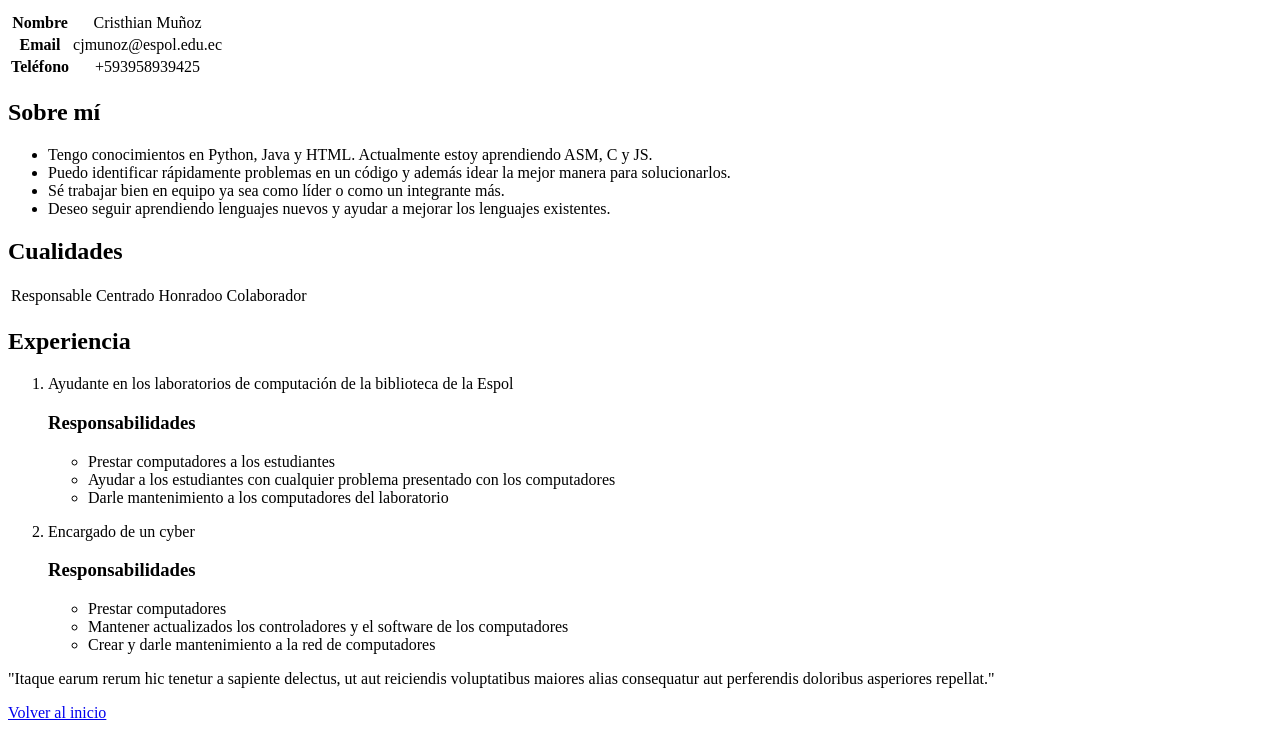
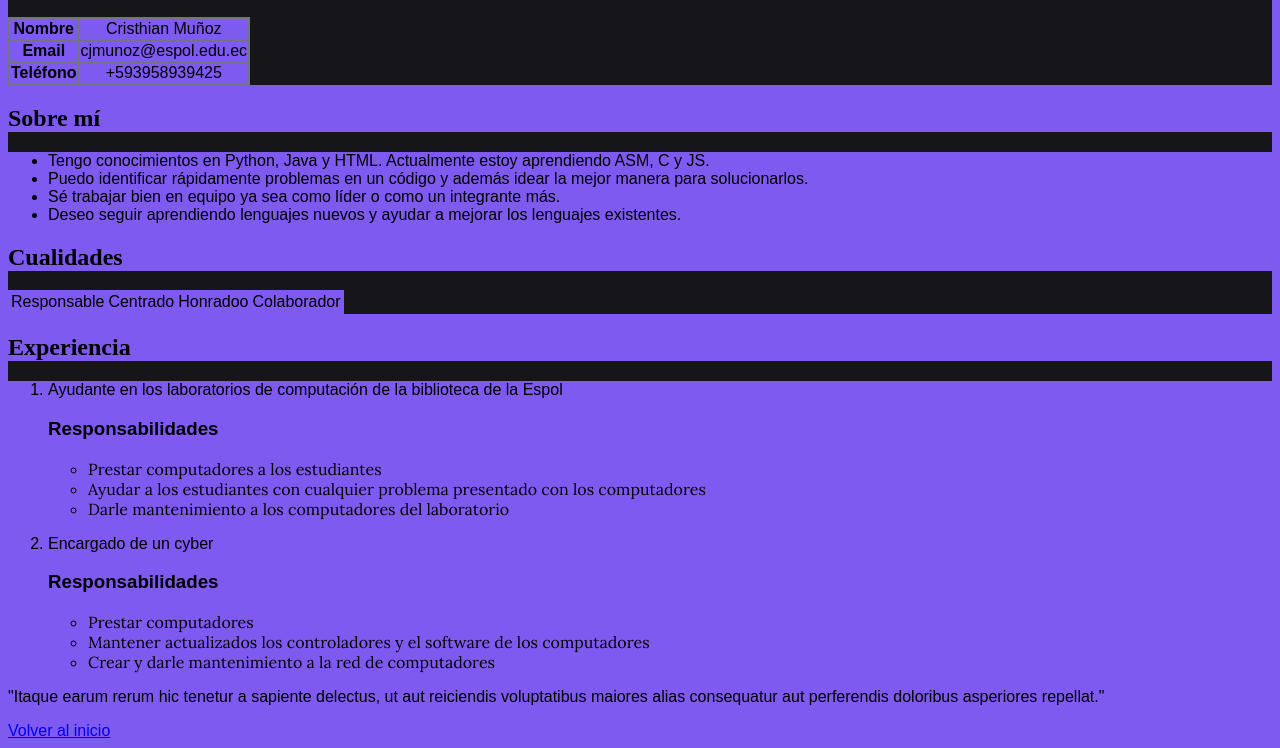
Before and after one commit to cjmunozy/curriculum, a plain HTML site: page index.html in a window 1280 px wide. Shown: the part 116-864 px from the top of the page. Drawn offline with Linux system fonts and the light colour scheme; a web font is replaced by a local one.

Commit message:
Agregados estilos con CSS
Se creó un archivo CSS para darle estilo al curriculum

```diff
--- a/index.html
+++ b/index.html
@@ -5,15 +5,16 @@
         <meta name="keywords" content="CV, Cristhian Muñoz">
         <meta name="description" content="Curriculum Vitae de Cristhian Muñoz">
         <meta name="author" content="Cristhian Muñoz">
+        <link rel="stylesheet" href="/stylesheets/style.css">
         <title>Cristhian Muñoz CV</title>
     </head>
     <body>
         <header>
             <h1>Curriculum Vitae</h1>
         </header>
-        <section>
-            <h2>Datos Personales</h2>
-            <table>
+        <section id="seccion">
+            <h2 class="title">Datos Personales</h2>
+            <table id="tabla">
                 <tr align="center">
                     <th>Nombre</th>
                     <td>Cristhian Muñoz</td>
@@ -28,8 +29,8 @@
                 </tr>
             </table>
         </section>
-        <section>
-            <h2>Sobre mí</h2>
+        <section id="seccion">
+            <h2 class="title">Sobre mí</h2>
             <ul>
                 <li><span>Tengo conocimientos en Python, Java y HTML. Actualmente estoy aprendiendo ASM, C y JS.</span></li>
                 <li><span>Puedo identificar rápidamente problemas en un código y además idear la mejor manera para solucionarlos.</span></li>
@@ -37,8 +38,8 @@
                 <li><span>Deseo seguir aprendiendo lenguajes nuevos y ayudar a mejorar los lenguajes existentes.</span></li>
             </ul>
         </section>
-        <section>
-            <h2>Cualidades</h2>
+        <section id="seccion">
+            <h2 class="title">Cualidades</h2>
             <table>
                 <tr align="center">
                     <td>Responsable</td>
@@ -48,23 +49,23 @@
                 </tr>
             </table>
         </section>
-        <section>
-            <h2>Experiencia</h2>
+        <section id="seccion">
+            <h2 class="title">Experiencia</h2>
             <ol>
                 <li>Ayudante en los laboratorios de computación de la biblioteca de la Espol</li>
                 <h3>Responsabilidades</h3>
                 <ul>
-                    <li>Prestar computadores a los estudiantes</li>
-                    <li>Ayudar a los estudiantes con cualquier problema presentado con los computadores</li>
-                    <li>Darle mantenimiento a los computadores del laboratorio</li>
+                    <li class="lista">Prestar computadores a los estudiantes</li>
+                    <li class="lista">Ayudar a los estudiantes con cualquier problema presentado con los computadores</li>
+                    <li class="lista">Darle mantenimiento a los computadores del laboratorio</li>
                 </ul>
                 <p></p>
                 <li>Encargado de un cyber</li>
                 <h3>Responsabilidades</h3>
                 <ul>
-                    <li>Prestar computadores</li>
-                    <li>Mantener actualizados los controladores y el software de los computadores</li>
-                    <li>Crear y darle mantenimiento a la red de computadores</li>
+                    <li class="lista">Prestar computadores</li>
+                    <li class="lista">Mantener actualizados los controladores y el software de los computadores</li>
+                    <li class="lista">Crear y darle mantenimiento a la red de computadores</li>
                 </ul>
             </ol>
         </section>
--- /dev/null
+++ b/stylesheets/style.css
@@ -0,0 +1,26 @@
+@import url('https://fonts.googleapis.com/css2?family=Hind+Madurai:wght@300;400;500;600;700&family=Lora:ital,wght@0,400..700;1,400..700&family=Montserrat:ital,wght@0,100..900;1,100..900&display=swap');
+
+* {
+    font-family: Arial, Helvetica, sans-serif;
+    background-color: #7f5af0;
+}
+
+.title {
+    font-family: 'Times New Roman', Times, serif;
+}
+
+h1 {
+    font-family: Georgia, 'Times New Roman', Times, serif;
+}
+
+.lista {
+    font-family: "Lora", serif;
+}
+
+#seccion {
+    background-color: #16161a;
+}
+
+#tabla {
+    background-color: #72757e;
+}
```
